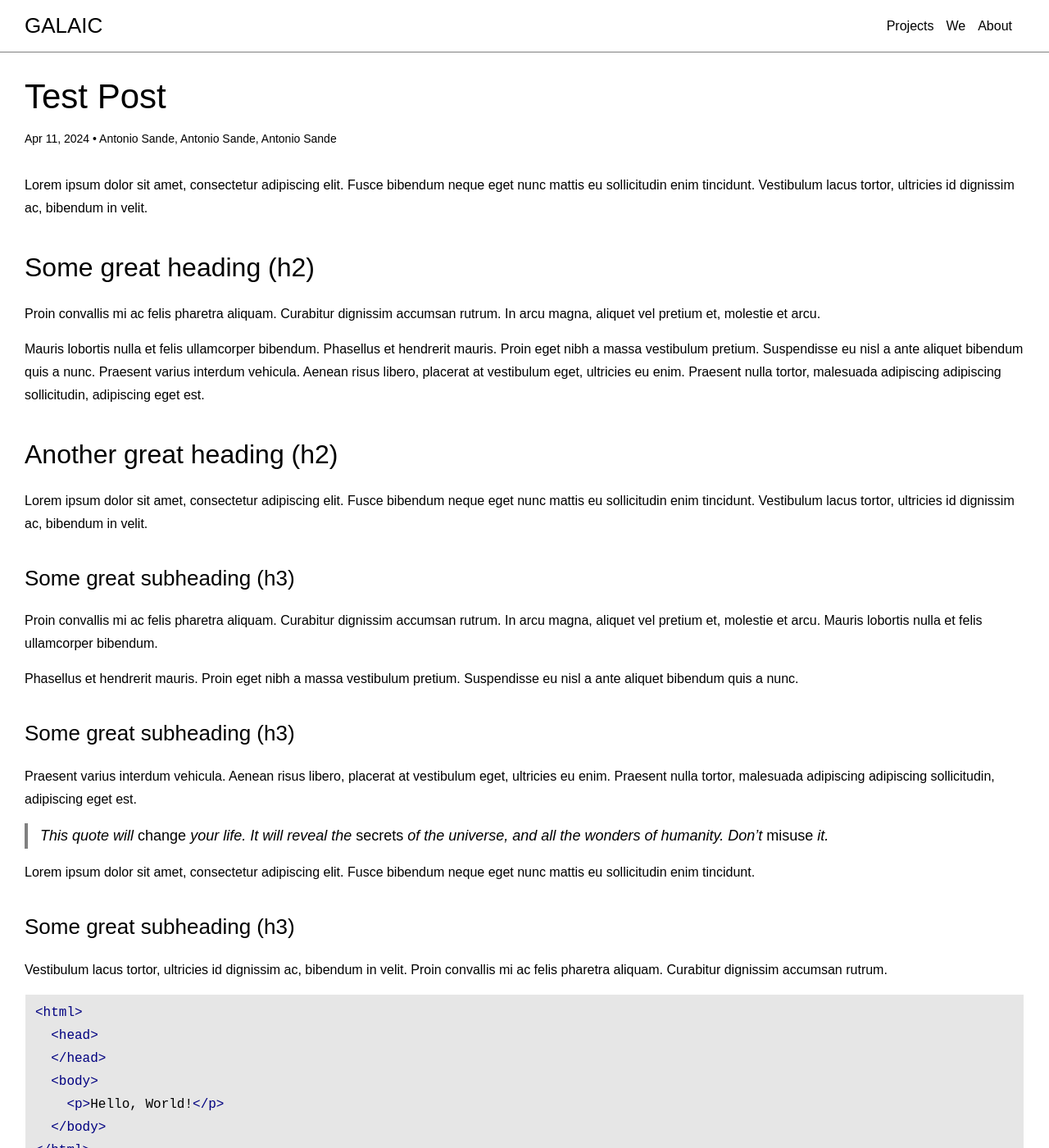
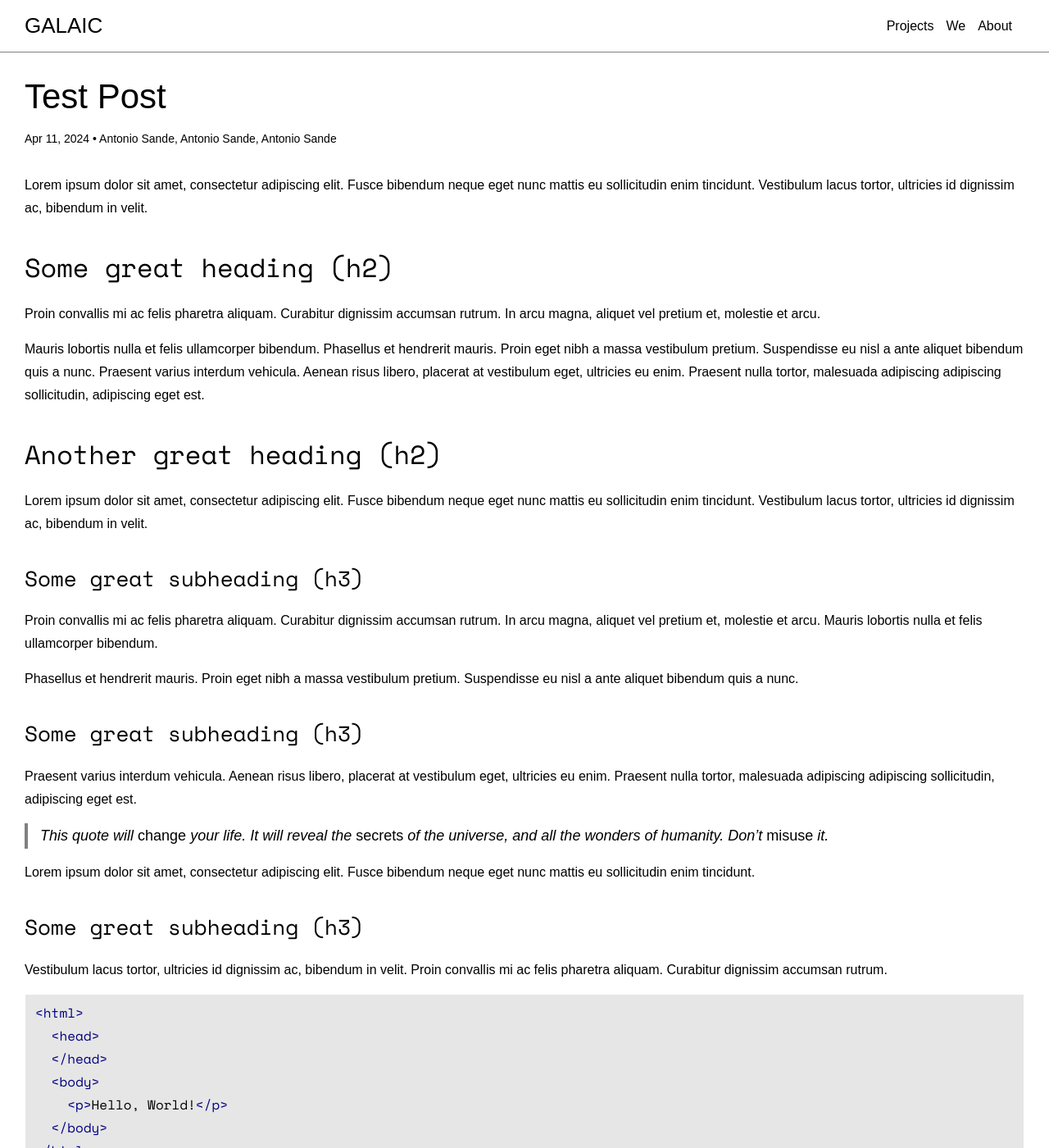
Before and after one commit to antoniosandebouzas/galaic.github.io, a Jekyll site: the page built from _posts/2024-04-11-test-post1.md, in a window 1280 px wide and 1400 px high. Shown: the whole window at 82% size. Built offline with Jekyll 4.4.1, drawn with Linux system fonts in a browser that asks for light colours; some web fonts are replaced.

Commit message:
font mono

```diff
--- a/_sass/minima/_layout.scss
+++ b/_sass/minima/_layout.scss
@@ -293,6 +293,7 @@
   h4,
   h5,
   h6 {
+    font-family: $code-font-family;
     margin-top: $spacing-unit
   }
 
--- a/_sass/minima/initialize.scss
+++ b/_sass/minima/initialize.scss
@@ -1,11 +1,11 @@
 @charset "utf-8";
 
 @import url('https://fonts.googleapis.com/css2?family=Rethink+Sans:ital,wght@0,400..800;1,400..800&display=swap');
-@import url('https://fonts.googleapis.com/css2?family=Rethink+Sans:ital,wght@0,400..800;1,400..800&family=Space+Mono:ital,wght@0,400;0,700;1,400;1,700&display=swap');
+@import url('https://fonts.googleapis.com/css2?family=Space+Mono:ital,wght@0,400;0,700;1,400;1,700&display=swap');
 // Define defaults for each variable.
 
 $base-font-family: "Rethink Sans", Arial, sans-serif !default;
-$code-font-family: "JetBrains Mono", monospace;
+$code-font-family: "Space Mono", monospace;
 $base-font-size: 16px !default;
 $base-font-weight: 300 !default;
 $small-font-size: $base-font-size * 0.875 !default;
```
